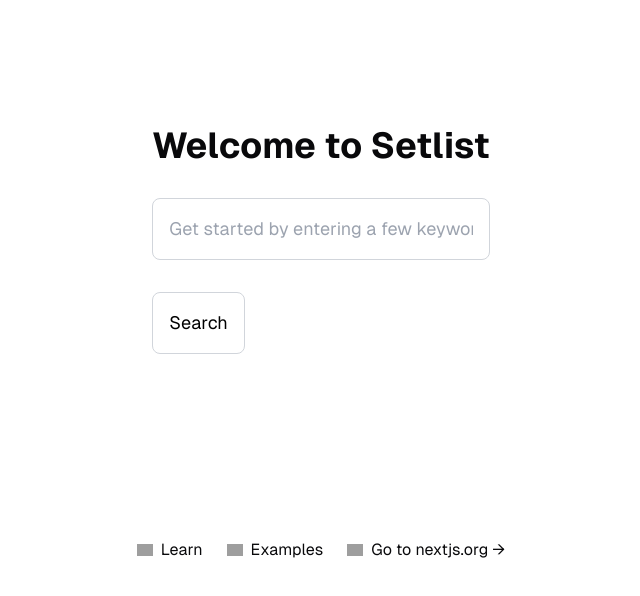
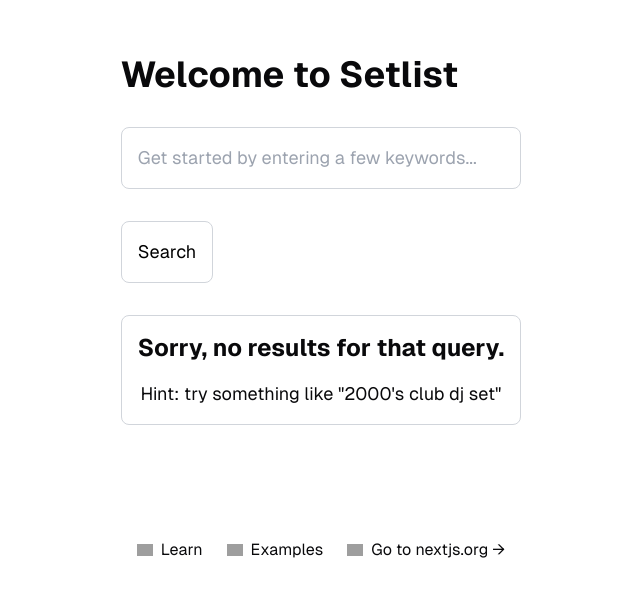
Before and after one commit to aboussenane/setlist, a Next.js app: page / in a window 1280 px wide. Shown: the part 160-756 px from the top of the page, without its empty margins (319-959 px from the left). Built offline with nearby package versions, Linux system fonts and the light colour scheme; grey boxes are pictures that could not be loaded.

Commit message:
added case for empty array

```diff
--- a/app/page.js
+++ b/app/page.js
@@ -64,7 +64,13 @@
     ))}
   </div>
 )}
+{setLists && setLists.length === 0 && (
+  <div className="p-4 flex flex-col w-full gap-4 items-center border border-gray-300 rounded-lg">
+    <h4 className="text-2xl font-bold">Sorry, no results for that query.</h4>
+    <p className="text-lg text-center">Hint: try something like "2000's club dj set"</p>
 
+  </div>
+)}
       </main>
       <footer className="row-start-3 flex gap-6 flex-wrap items-center justify-center">
         <a
```
